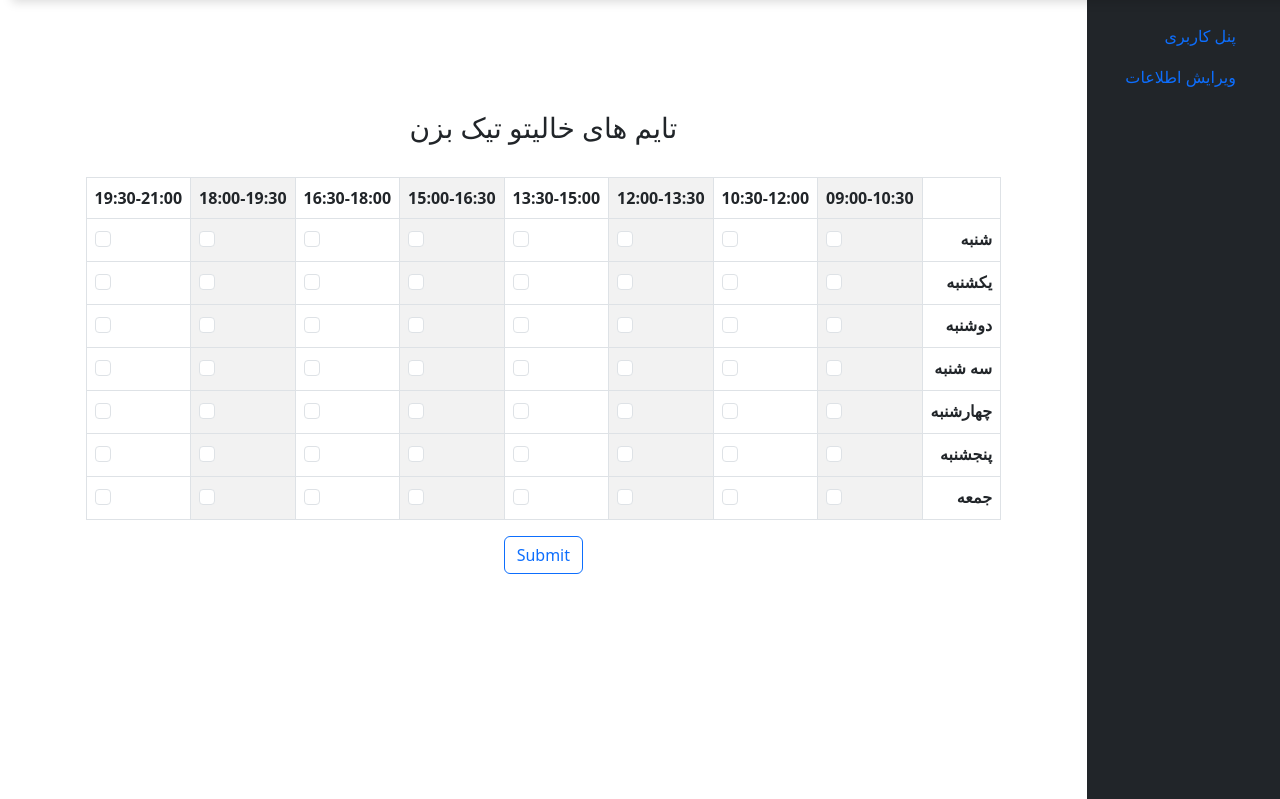
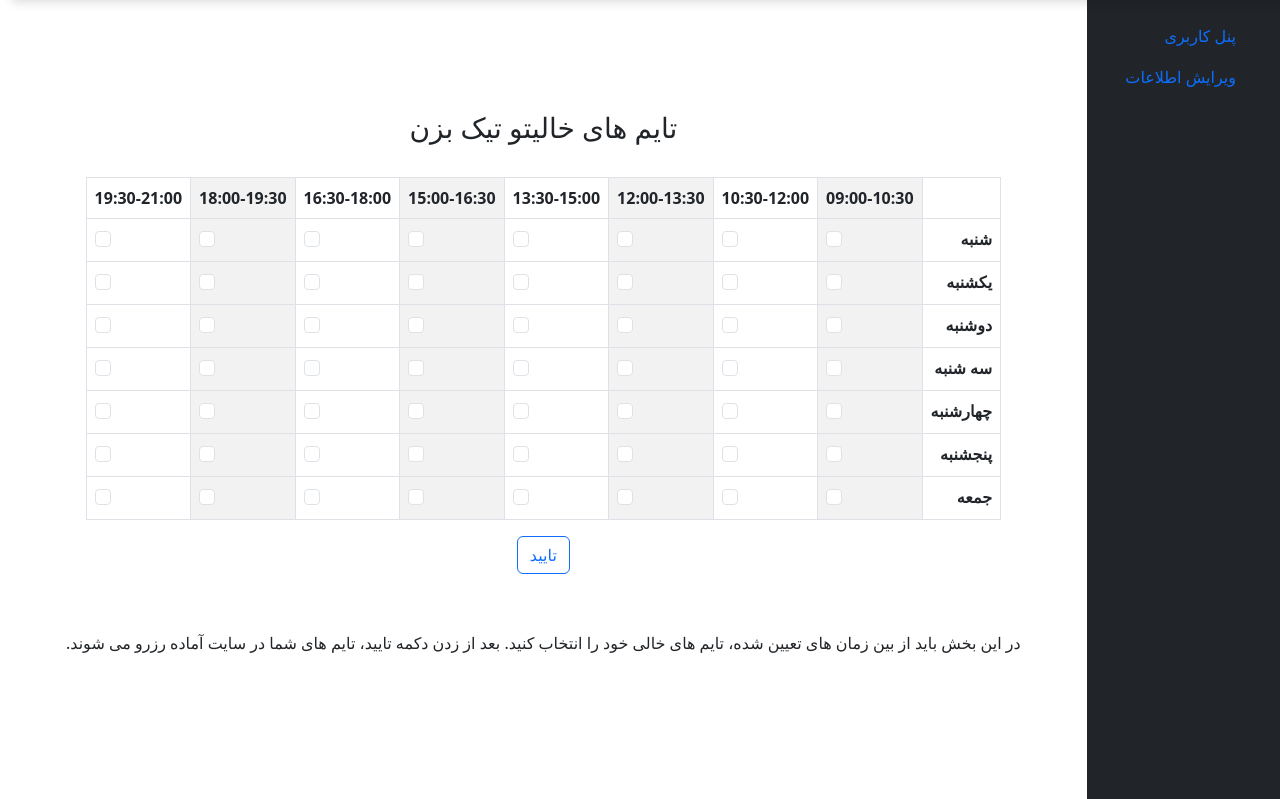
Before and after one commit to zercsiz/website, a Django app: template courses/templates/courses/time_checkbox.html in a window 1280 px wide. Shown: the part 57-856 px from the top of the page. Run offline with Django 4.2, Linux system fonts and the light colour scheme; the template is opened without the code that fills it, so the values that code supplies are empty; some libraries are stand-ins or nearby versions.

Commit message:
added a desription to the time checkbox page

```diff
--- a/courses/templates/courses/time_checkbox.html
+++ b/courses/templates/courses/time_checkbox.html
@@ -328,8 +328,11 @@
                     </tr>
                   </tbody>
             </table>
-            <button class="btn btn-outline-primary m-auto" type="submit">Submit</button>
+            <button class="btn btn-outline-primary m-auto" type="submit">تایید</button>
         </div>
     </form>
-
+    <hr>
+    <p>
+    در این بخش باید از بین زمان های تعیین شده، تایم های خالی خود را انتخاب کنید. بعد از زدن دکمه تایید، تایم های شما در سایت آماده رزرو می شوند.
+    </p>
 {% endblock %}
```
Also changed, not shown: db.sqlite3.
